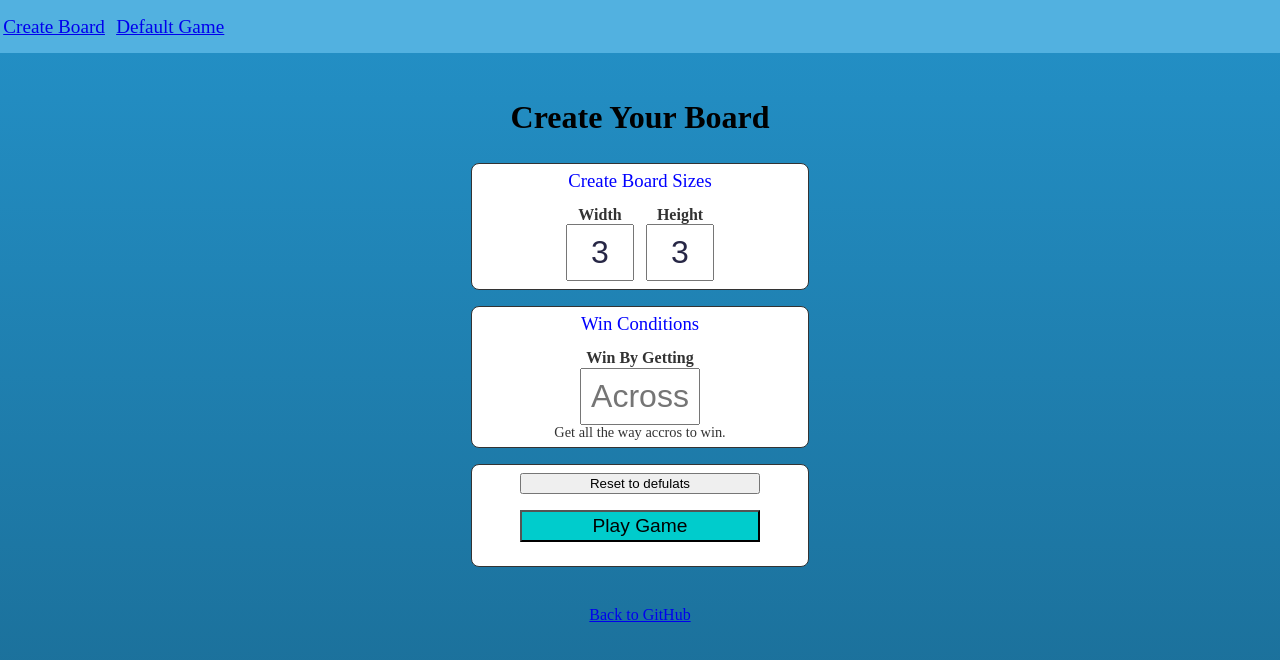
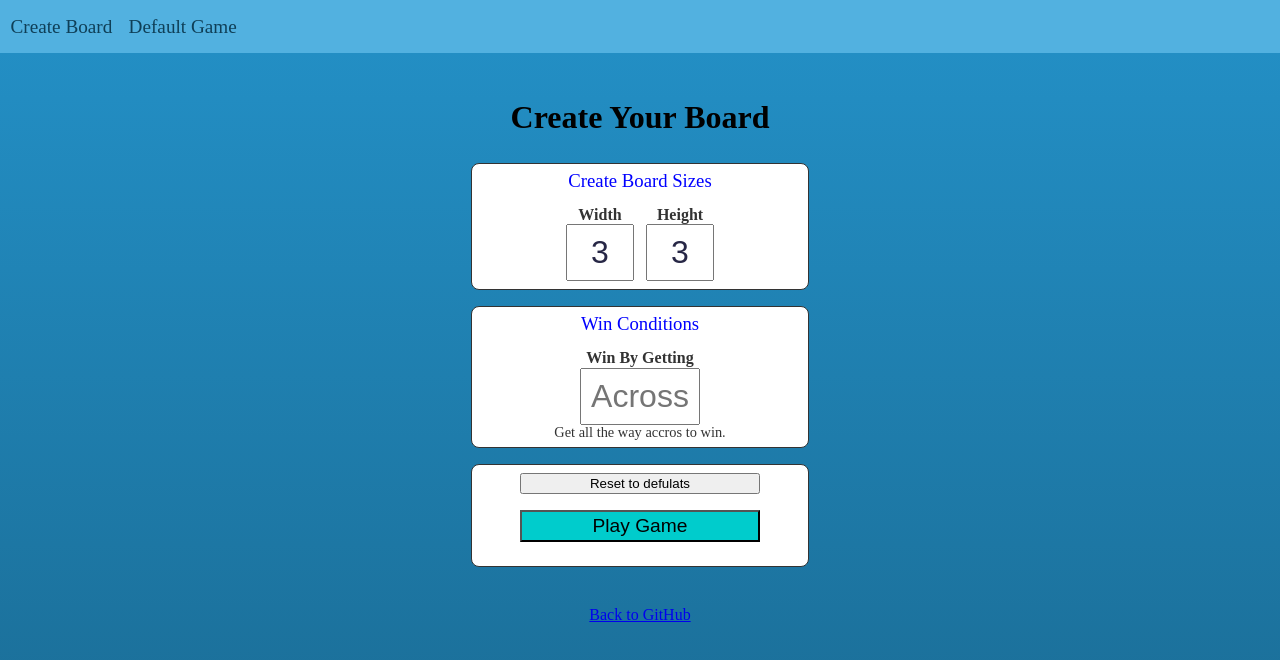
Before and after one commit to MichaelLesirge/tic-tac-toe, a plain HTML site: page HTML-CSS-JS/index.html in a window 1280 px wide. Drawn offline with Linux system fonts and the light colour scheme.

Commit message:
improve how the links look

```diff
--- a/HTML-CSS-JS/index.html
+++ b/HTML-CSS-JS/index.html
@@ -15,7 +15,7 @@
 <body>
 	<nav class="fixed-container">
 		<div class="navbar fixed-content">
-			<div class="nav-section">
+			<div class="nav-section links">
 				<a href="index.html">Create Board</a>
 				<a href="game.html">Default Game</a>
 			</div>
--- a/HTML-CSS-JS/styles/main.css
+++ b/HTML-CSS-JS/styles/main.css
@@ -42,7 +42,7 @@ body {
 }
 
 .nav-section {
-	width: 15rem;
+	width: 18rem;
 	font-size: 1.2rem;
 }
 
@@ -57,13 +57,27 @@ body {
 	font-size: 0.8rem;
 }
 
-.navbar a {
-	margin: 0 0.2rem;
+.nav-section:first-of-type {
+	margin-left: 0.3rem;
+}
+
+.nav-section.links a {
+	box-sizing: border-box;
+	max-height: 2.5rem;
+	padding: 0.3em;
+	width: 6em;
+	color: hsl(200, 70%, 20%);
+	text-decoration: none;
 	white-space: nowrap;
 }
 
-@media (min-width: 900px) {
-	.nav-items {
-		width: 70vw;
+.nav-section.links a:hover {
+	background-color: hsl(200, 70%, 64%, 50%);
+	border-radius: 1em;
+}
+
+@media (max-width: 600px) {
+	.nav-section {
+		font-size: 1rem;
 	}
 }
```
Also changed, not shown: HTML-CSS-JS/game.html (+4 -3 lines), HTML-CSS-JS/styles/game.css (+7 -1 lines).
